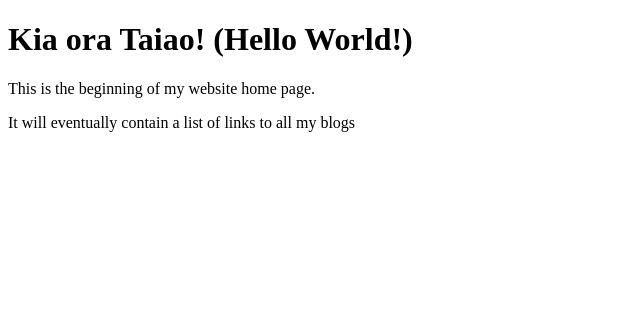
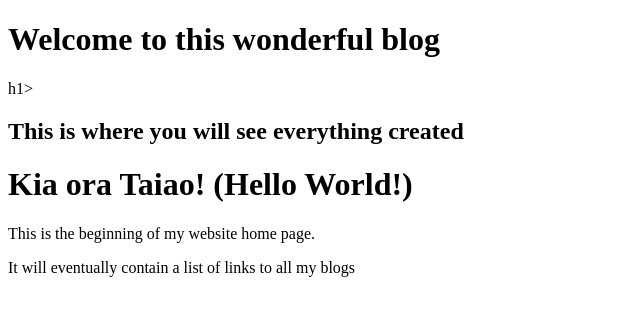
Before and after one commit to adam-chin1996/adam-chin1996.github.io, a plain HTML site: page index.html in a window 1280 px wide. Shown: the whole page, without its empty margins (0-640 px from the left). Drawn offline with Linux system fonts and the light colour scheme.

Commit message:
add headers

```diff
--- a/index.html
+++ b/index.html
@@ -3,6 +3,9 @@
   <head>
     <title>Adam's Blog</title>
   <body>
+    <h1>Welcome to this wonderful blog</h1>h1>
+      <h2>This is where you will see everything created</h2>
+    </h1>
     <h1>Kia ora Taiao! (Hello World!)</h1>
     <p> This is the beginning of my website home page.</p>
     <p> It will eventually contain a list of links to all my blogs</p>
```
